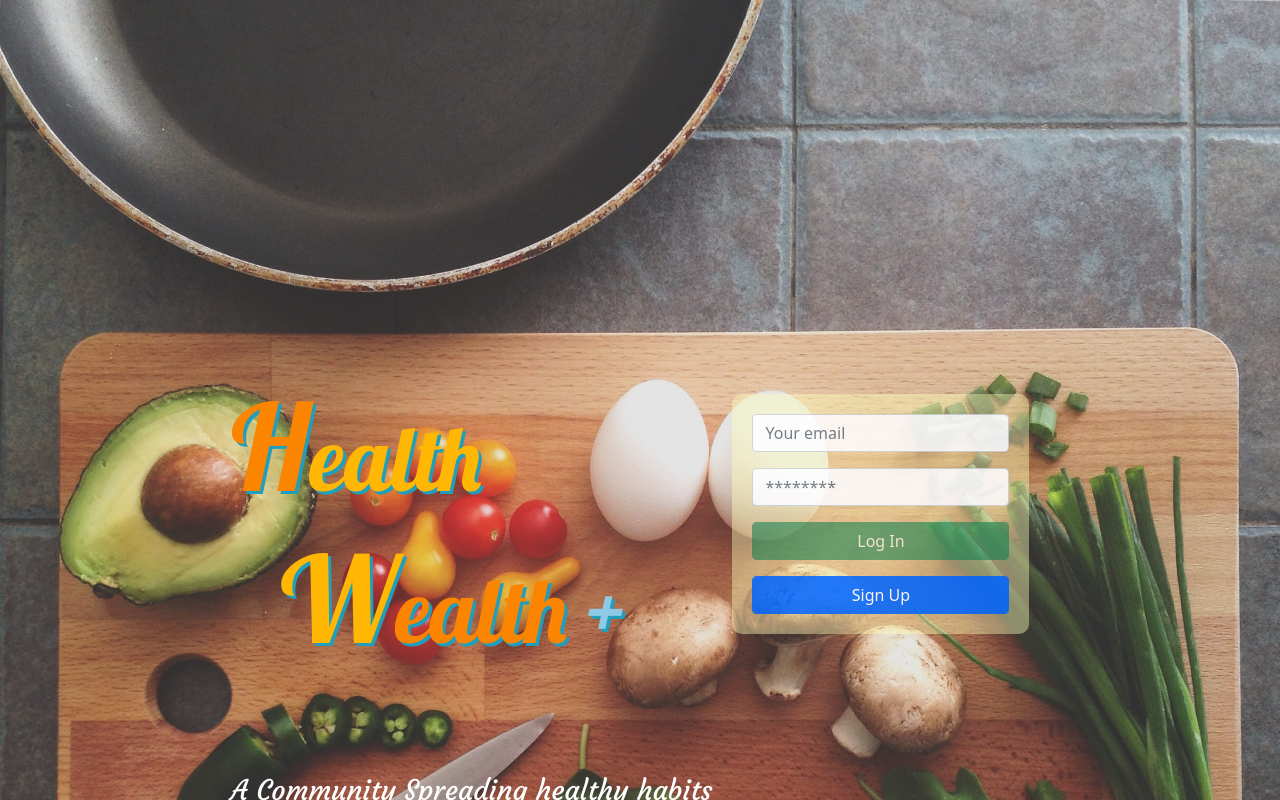
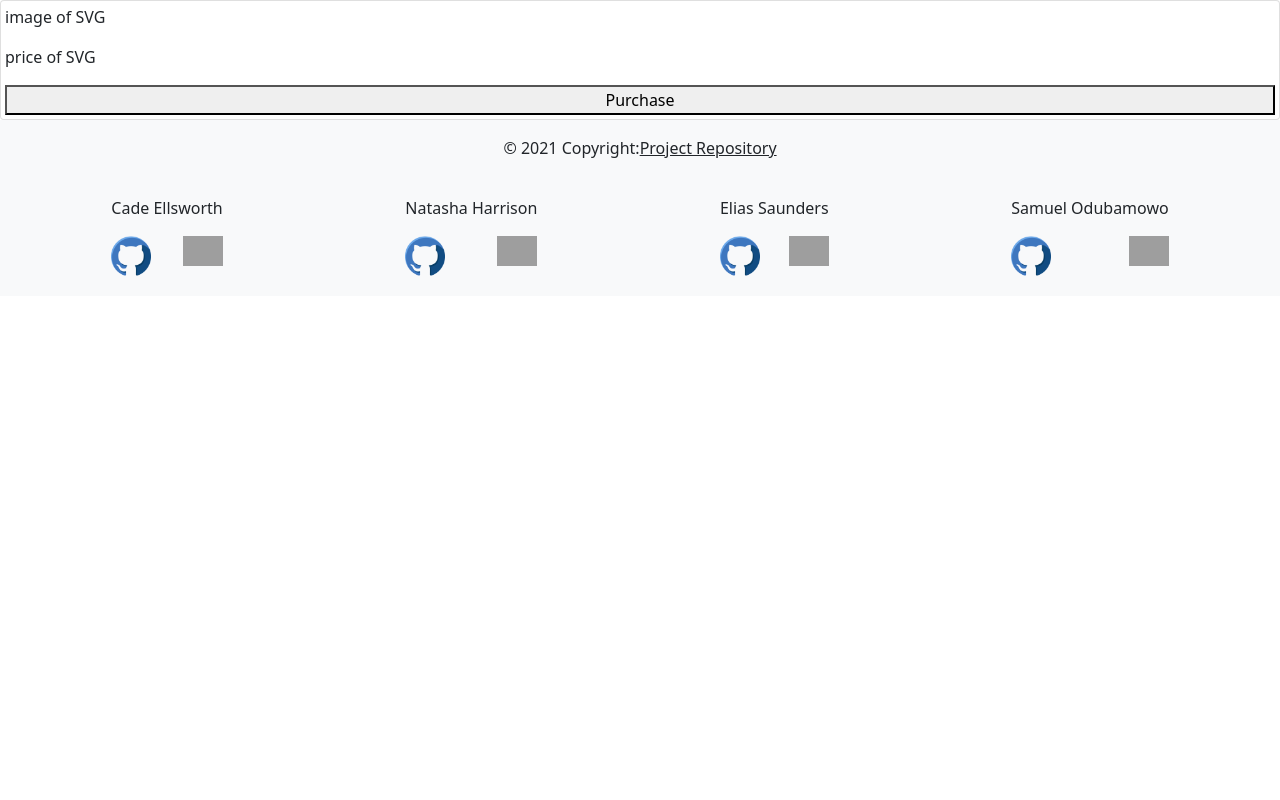
Before and after one commit to Wsamuell/health-wealth, a React (Create React App) app in the folder client/: page /shop in a window 1280 px wide. Shown: the top 800 px of the page. Built offline with nearby package versions, Linux system fonts and the light colour scheme; grey boxes are pictures that could not be loaded.

Commit message:
merge conflict

```diff
--- a/client/src/App.js
+++ b/client/src/App.js
@@ -8,10 +8,8 @@ import Home from './pages/Home';
 import Profile from './pages/Profile';
 import Portal from './pages/Portal';
 import NoMatch from './pages/NoMatch';
-
 import Auth from './utils/auth'
 import Shop from './pages/Shop';
-
 
 
 const httpLink = createHttpLink({
@@ -75,9 +73,9 @@ function App() {
             <Route exact path="/signup" component={Portal} />
             <Route exact path="/shop" >
               {Auth.loggedIn() ? (
-                <Profile />
+                <Shop />
               ) : (
-                <Portal />
+                <Shop />
               )}
             </Route>
             <Route exact path="/profile">
--- a/client/src/component/Nav/index.js
+++ b/client/src/component/Nav/index.js
@@ -16,11 +16,11 @@ function Nav() {
     return (
         <header className='nav-bar'>
             <Link className='mini-logo' onClick={refreshPage}>
-                    <h1 className='mini-app-name mini-health'><span className='mini-span-h'>H</span>ealth</h1>
-                    <h1 className='mini-app-name mini-wealth'>
-                        <span className='mini-span-w'>W</span>ealth
-                        <span className='mini-span-plus'>+</span>
-                    </h1>
+                <h1 className='mini-app-name mini-health'><span className='mini-span-h'>H</span>ealth</h1>
+                <h1 className='mini-app-name mini-wealth'>
+                    <span className='mini-span-w'>W</span>ealth
+                    <span className='mini-span-plus'>+</span>
+                </h1>
 
             </Link>
 
@@ -31,8 +31,7 @@ function Nav() {
                         <Link to="/profile" className='my-profile'> My Profile </Link>
 
                         <Link href="/" className='logout' onClick={logout}> Logout </Link>
-                        {/* <Link to="/shop" className='btn btn-info btn-lg'> Shop </Link> */}
-
+                        <Link to="/shop" className='btn btn-info btn-lg'> Shop </Link>
                     </>
                 ) : (
                     <>
--- a/client/src/pages/Shop/index.js
+++ b/client/src/pages/Shop/index.js
@@ -6,7 +6,7 @@ import { Link } from "react-router-dom";
 
 // where do we define 'name, image, price'? How are those all related to one another?
 
-function Shop() {
+function Shop(item) {
 
     return (
     <div className="card px-1 py-1">
@@ -21,6 +21,9 @@ function Shop() {
         <span>${price}</span>
       </div>
       <button onClick={purchase}>Purchase</button> */}
+      <p>image of SVG</p>
+      <p>price of SVG</p>
+      <button>Purchase</button>
     </div>
     )
 }
```
Also changed, not shown: client/src/assets/img/banner-logo.jpg.
